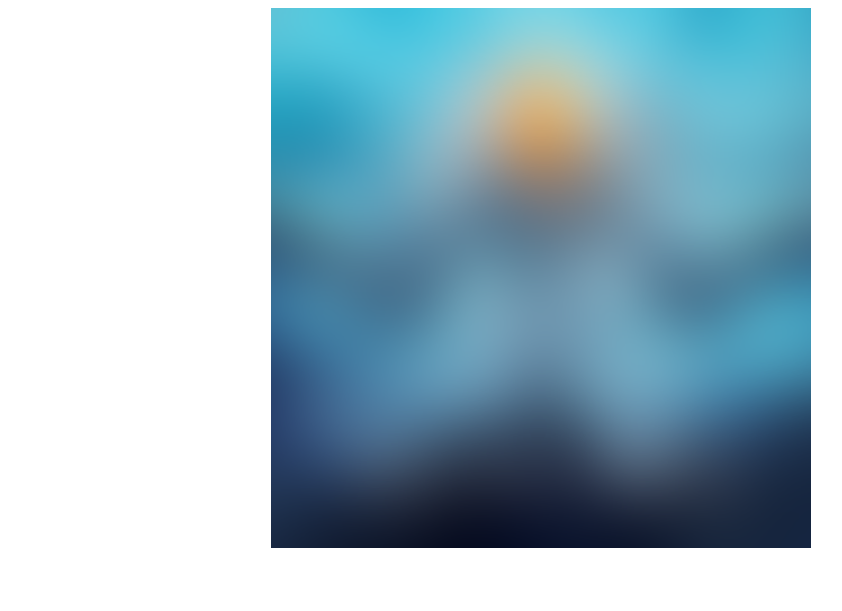
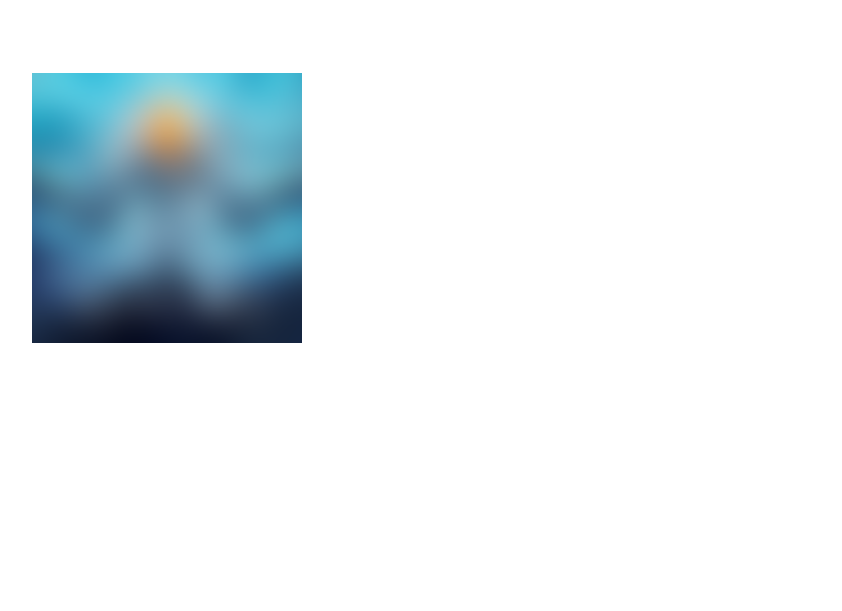
Before and after one commit to mtso/paper-vanish, a plain HTML site: page index.html in a window 1280 px wide. Shown: the whole page, without its empty margins (41-883 px from the left). Drawn offline with nearby package versions, Linux system fonts and the light colour scheme.

Commit message:
Add image rasterizing

```diff
--- a/index.html
+++ b/index.html
@@ -2,11 +2,11 @@
 <html>
   <head>
     <script type="text/javascript" src="js/paper-core.min.js"></script>
-    <script type="text/javascript" src="//code.jquery.com/jquery-3.1.0.min.js"></script>
+    <script type="text/javascript" src="https://code.jquery.com/jquery-3.1.0.min.js"></script>
     <script type="text/javascript" src="js/index.js"></script>
   </head>
   <body>
     <canvas id="myCanvas" resize></canvas>
-    <img id="piece-cover" src="img/piece-cover.png">
+    <img id="cover" src="img/piece-cover.png" style="visibility: hidden;">
   </body>
 </html>
--- a/js/index.js
+++ b/js/index.js
@@ -1,6 +1,15 @@
 $( document ).ready(function() {
 
-  var canvas = $('#myCanvas');
+  var canvas = document.getElementById('myCanvas');
+  paper.setup(canvas);
+
+  paper.view.viewSize = new paper.Size(600, 600);
+
+  var raster = new paper.Raster('cover');
+  raster.position = new paper.Point(200, 200);
+  raster.scale(0.5);
 
 
+  paper.view.draw();
+
 });
```
